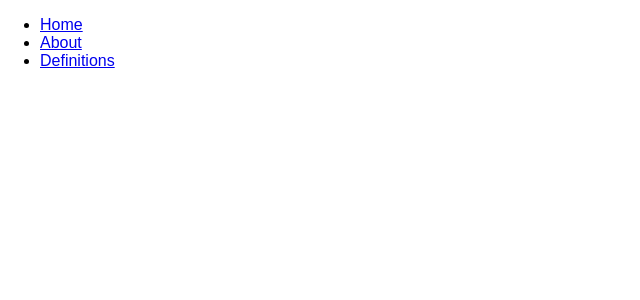
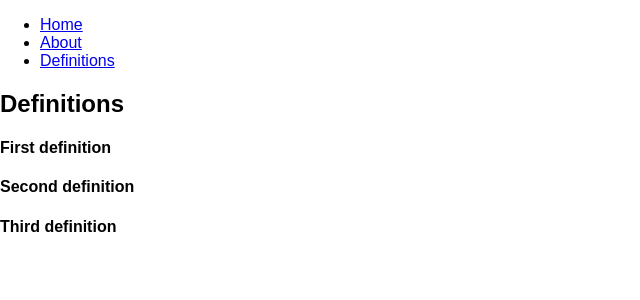
Before and after one commit to aw88/react-redux-router, a React (Create React App) app: page /definitions in a window 1280 px wide. Shown: the top 300 px of the page, without its empty margins (0-640 px from the left). Built offline with nearby package versions, Linux system fonts and the light colour scheme.

Commit message:
Connection Definitions component to Redux store
Lists definition items using DefinitionListItem components

```diff
--- a/src/components/Definitions.js
+++ b/src/components/Definitions.js
@@ -1,8 +1,21 @@
 import React from 'react';
+import { connect } from 'react-redux';
 
-const Definitions = () => (
+import DefinitionListItem from './DefinitionListItem';
+
+const Definitions = ({ definitions }) => (
   <div className="Definitions">
+    <h2>Definitions</h2>
+    <div className="Definitions__items">
+      { definitions.map(d => <DefinitionListItem key={d.id} definition={d} />) }
+    </div>
   </div>
 );
 
-export default Definitions;
+const mapStateToProps = state => {
+  return {
+    definitions: state.definitions
+  };
+};
+
+export default connect(mapStateToProps)(Definitions);
```
